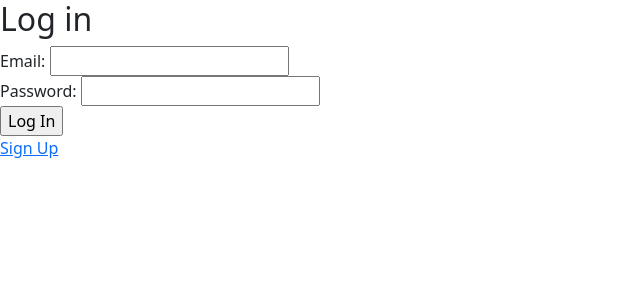
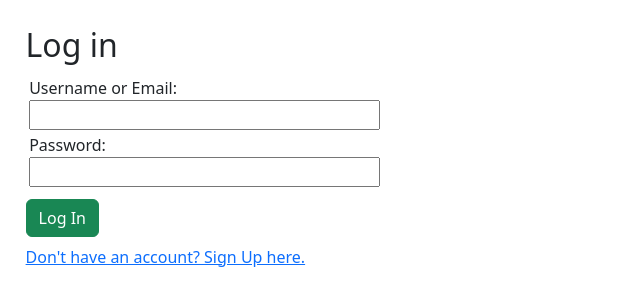
Before and after one commit to jaronwald24/DatingApp, a Flask app: page /login in a window 1280 px wide. Shown: the top 306 px of the page, without its empty margins (0-640 px from the left). Run offline with Flask 3, Linux system fonts and the light colour scheme.

Commit message:
added fullName and switched name to username
added ability to log in with username too

```diff
--- a/DatingApp/auth.py
+++ b/DatingApp/auth.py
@@ -34,11 +34,19 @@ def signup_post():
     if user:
         flash("Sorry, the email you provided is already registered")
         return redirect(url_for("auth.signup"))
+
+    query = db.select(model.User).where(model.User.username == username)
+    user = db.session.execute(query).scalar_one_or_none()
+    if user:
+        flash("Sorry, the username you provided is already registered")
+        return redirect(url_for("auth.signup"))
+
     password_hash = generate_password_hash(password)
-    new_user = model.User(email=email, name=username, password=password_hash)
+    new_user = model.User(email=email, username=username, password=password_hash)
     db.session.add(new_user)
 
     # profile table
+    name = request.form.get("name")
     bio = request.form.get("bio")
     birth_year = int(request.form.get("birth_year"))
     gender = request.form.get("gender")
@@ -65,6 +73,7 @@ def signup_post():
 
     new_profile = model.Profile(
         user = new_user,
+        fullname=name,
         bio=bio,
         birth_year=birth_year,
         gender=gender,
@@ -92,11 +101,14 @@ def login():
 
 @bp.route("/login", methods=["POST"])
 def login_post():
-    email = request.form.get("email")
+    emailOrUsername = request.form.get("email")
     password = request.form.get("password")
 
-    query = db.select(model.User).where(model.User.email == email)
-    user = db.session.execute(query).scalar_one_or_none()
+    query = db.select(model.User).where(model.User.email == emailOrUsername)
+    query2 = db.select(model.User).where(model.User.username == emailOrUsername)
+
+    user = db.session.execute(query).scalar_one_or_none() or db.session.execute(query2).scalar_one_or_none()
+
 
     if user and check_password_hash(user.password, password):
         flask_login.login_user(user)
--- a/DatingApp/main.py
+++ b/DatingApp/main.py
@@ -85,7 +85,7 @@ def editProfilePost():
     if not dbUser:
         abort(404, "User id {} doesn't exist.".format(curUser.id))
 
-    dbUser.name = request.form.get("name") or curUser.name
+    dbUser.profile.fullname = request.form.get("name") or curUser.name
 
     dbUser.profile.bio = request.form.get("bio")
     print('bio', request.form.get("bio"))
--- a/DatingApp/model.py
+++ b/DatingApp/model.py
@@ -32,7 +32,7 @@ class Photo(db.Model):
 class User(flask_login.UserMixin, db.Model):
     id: Mapped[int] = mapped_column(primary_key=True)
     email: Mapped[str] = mapped_column(String(128), unique=True)
-    name: Mapped[str] = mapped_column(String(64))
+    username: Mapped[str] = mapped_column(String(64))
     password: Mapped[str] = mapped_column(String(256))
     profile: Mapped["Profile"] = relationship(back_populates="user")
     liking: Mapped[List["User"]] = relationship(
@@ -77,6 +77,7 @@ class Profile(db.Model):
         back_populates="profile",
         single_parent=True,
     )
+    fullname: Mapped[str] = mapped_column(String(128))
     bio: Mapped[Optional[str]] = mapped_column(Text)
     birth_year: Mapped[Optional[int]] = mapped_column(Integer)
     age_minimum: Mapped[Optional[int]] = mapped_column(Integer)
--- a/DatingApp/templates/auth/login.html
+++ b/DatingApp/templates/auth/login.html
@@ -6,11 +6,19 @@
             <div class="notification">{{ message }}</div>
         {% endfor %}
     {% endwith %}
-    <h2>Log in</h2>
-    <form action="{{ url_for('auth.login') }}" method="post">
-        <div><label>Email: <input type="email" name="email" required/></label></div>
-        <div><label>Password: <input type="password" name="password" required/></label></div>
-        <div><input type="submit" value="Log In"/></div>
-        <div><a href="{{ url_for('auth.signup') }}">Sign Up</a></div>
-    </form>
+    <div class="editProfileContainer">
+        <h2>Log in</h2>
+        <form action="{{ url_for('auth.login') }}" method="post">
+            <div class="editProfileElement">
+                <label for="email">Username or Email:</label>
+                <input type="email" name="email" required/>
+            </div>
+            <div class="editProfileElement">
+                <label for="password">Password:</label>
+                <input type="password" name="password" required/>
+            </div>
+            <div><input class="btn btn-success mt-2" type="submit" value="Log In"/></div>
+            <div class="mt-2"> <a href="{{ url_for('auth.signup') }}">Don't have an account? Sign Up here.</a></div>
+        </form>
+    </div>
 {% endblock %}
--- a/DatingApp/templates/auth/signup.html
+++ b/DatingApp/templates/auth/signup.html
@@ -26,7 +26,10 @@
                 <label for="password_repeat">Repeat Password:</label>
                 <input type="password" name="password_repeat" required/>
             </div>
-
+            <div class="createProfileElement">
+                <label for="name">Full Name:</label>
+                <input type="text" id="name" name="name" required>
+            </div>
             <div class="createProfileElement">
                 <label for="bio">Bio:</label>
                 <textarea id="bio" placeholder="Hi, my name is..." name="bio"></textarea>
--- a/DatingApp/templates/base.html
+++ b/DatingApp/templates/base.html
@@ -15,7 +15,7 @@
                         <h3>Home Page</h3>
                     </a>
                     <a href="{{ url_for('main.profile', user_id=current_user.id)}}">
-                        <div>User: {{current_user.name}}</div>
+                        <div>User: {{current_user.username}}</div>
                     </a>
                     <a href="{{ url_for('auth.logout')}}">
                         <h3>Log out</h3>
--- a/DatingApp/templates/main/editProfile.html
+++ b/DatingApp/templates/main/editProfile.html
@@ -11,8 +11,8 @@
             {% endif %}
         </div>
         <div class="editProfileElement">
-            <label for="name">Name:</label>
-            <input type="text" id="name" name="name" value="{{ user.name }}" required>
+            <label for="name">Full Name:</label>
+            <input type="text" id="name" name="name" value="{{ user.profile.fullname }}" required>
         </div>
         <div class="editProfileElement">
             <label for="bio">Bio:</label>
--- a/DatingApp/templates/main/index.html
+++ b/DatingApp/templates/main/index.html
@@ -5,6 +5,6 @@
         <h1>Welcome to DatingApp!</h1>
         <p>Here you can find your true love!</p>
         <p>Or just have fun!</p>
-        `Hello, {{ current_user.name }}!`
+        `Hello, {{ current_user.profile.fullname }}!`
     </section>
 {% endblock %}
--- a/DatingApp/templates/main/profile.html
+++ b/DatingApp/templates/main/profile.html
@@ -9,7 +9,7 @@
             <img src="{{ url_for('static', filename='photos/defaultPfp.jpg') }}" alt="Default profile photo">
         {% endif %}
     </div>
-    <h1 style="margin-bottom: 0px">{{user.name}}</h1>
+    <h1 style="margin-bottom: 0px">{{user.profile.fullname}}</h1>
     <p style="margin-top: 0px">{{user.email}}</p>
     {% if like_button == "like" %}
     <form action="{{ url_for('main.like', user_id=user.id) }}" method="post">
```
Also changed, not shown: DatingApp/static/photos/photo-1.png (added), instance/DatingApp.db.
